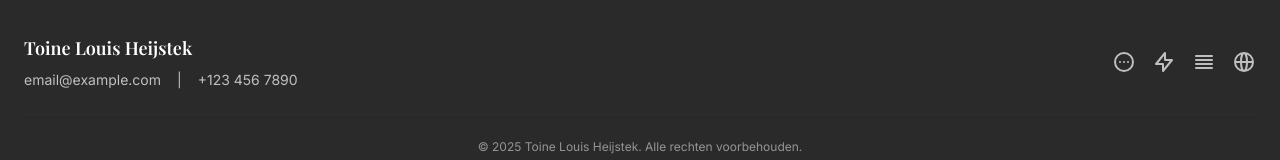
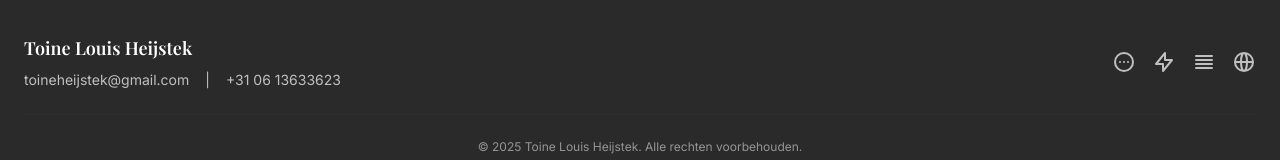
Before and after one commit to 100184/toine-portfolio-animate, a React (Vite) app: page / in a window 1280 px wide. Shown: the part 3331-3491 px from the top of the page. Built offline with nearby package versions, Linux system fonts and the light colour scheme.

Commit message:
Update Footer.tsx

```diff
--- a/src/components/Footer/Footer.tsx
+++ b/src/components/Footer/Footer.tsx
@@ -10,11 +10,11 @@ const Footer: React.FC = () => {
             <h3 className="text-lg font-serif font-semibold text-white mb-2">Toine Louis Heijstek</h3>
             <div className="flex flex-col md:flex-row gap-2 md:gap-4 text-sm text-white/70">
               <a href="mailto:toineheijstek@gmail.com" className="hover:text-accent-red transition-colors">
-                email@example.com
+               toineheijstek@gmail.com
               </a>
               <span className="hidden md:inline">|</span>
               <a href="tel:06 13633623" className="hover:text-accent-red transition-colors">
-                +123 456 7890
+                +31 06 13633623
               </a>
             </div>
           </div>
```
